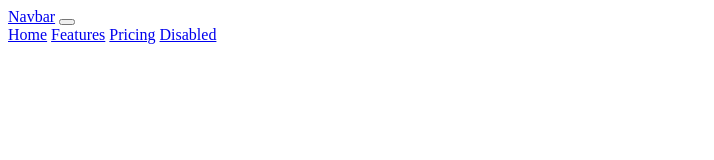
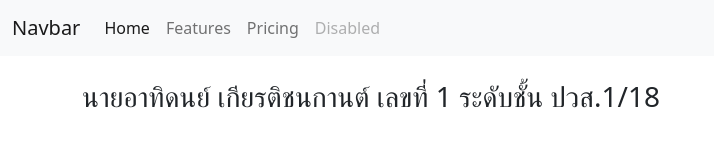
Before and after one commit to Bingo1847/project, a website: page index.html in a window 1280 px wide. Shown: the whole page, without its empty margins (0-714 px from the left). Drawn offline with nearby package versions, Linux system fonts and the light colour scheme.

Commit message:
first commit

```diff
--- a/index.html
+++ b/index.html
@@ -4,29 +4,44 @@
   <meta charset="UTF-8">
   <meta http-equiv="X-UA-Compatible" content="IE=edge">
   <meta name="viewport" content="width=device-width, initial-scale=1.0">
-    <title>Document</title>
+  <title>it-Shop</title>
+  <!--impost CSS-->
+  <link rel="stylesheet" href="node_modules/bootstrap/dist/css/bootstrap.min.css">
 </head>
 <body>
   <nav class="navbar navbar-expand-lg navbar-light bg-light">
     <div class="container-fluid">
       <a class="navbar-brand" href="#">Navbar</a>
-          <button class="navbar-toggler" type="button" data-bs-toggle="collapse" data-bs-target="#navbarNavAltMarkup" aria-controls="navbarNavAltMarkup" aria-expanded="false" aria-label="Toggle navigation">
+      <button class="navbar-toggler" type="button" data-bs-toggle="collapse" data-bs-target="#navbarNav" aria-controls="navbarNav" aria-expanded="false" aria-label="Toggle navigation">
         <span class="navbar-toggler-icon"></span>
       </button>
-          <div class="collapse navbar-collapse" id="navbarNavAltMarkup">
-            <div class="navbar-nav">
+      <div class="collapse navbar-collapse" id="navbarNav">
+        <ul class="navbar-nav">
+          <li class="nav-item">
             <a class="nav-link active" aria-current="page" href="#">Home</a>
+          </li>
+          <li class="nav-item">
             <a class="nav-link" href="#">Features</a>
+          </li>
+          <li class="nav-item">
             <a class="nav-link" href="#">Pricing</a>
+          </li>
+          <li class="nav-item">
             <a class="nav-link disabled" href="#" tabindex="-1" aria-disabled="true">Disabled</a>
-            </div>
+          </li>
+        </ul>
       </div>
     </div>
   </nav>
+
+  <div class="container mt-4">
+    <p>
+      <h3>นายอาทิดนย์ เกียรติชนกานต์ เลขที่ 1 ระดับชั้น ปวส.1/18</h3>
+    </p>
+  </div>
+
 </body>
-<script src="https://code.jquery.com/jquery-3.6.0.js" integrity="sha256-H+K7U5CnXl1h5ywQfKtSj8PCmoN9aaq30gDh27Xc0jk="crossorigin="anonymous"></script>
-<!-- Bootstrap core JS-->
-<script src="https://cdn.jsdelivr.net/npm/bootstrap@5.1.1/dist/js/bootstrap.bundle.min.js"></script>
-<!-- Core theme JS-->
-<script src="js/scripts.js"></script>
+  <script src="node_modules/bootstrap/dist/js/bootstrap.min.js"></script>
+  <script src="node_modules/@popperjs/core/dist/umd/enums.min.js"></script>
+  <script src="node_modules/bootstrap/dist/js/bootstrap.bundle.min.js"></script>
 </html>
```
Lines whose indentation alone changed are shown as unchanged.
